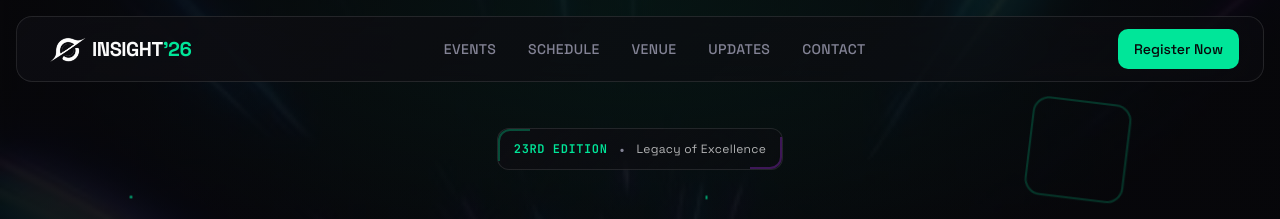
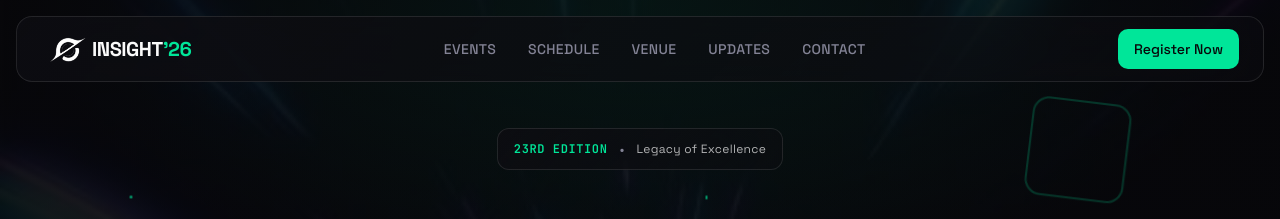
Before and after one commit to FarisPalayi/insight-26, a React (Vite) app: page / in a window 1280 px wide. Shown: the top 219 px of the page. Built offline with nearby package versions, Linux system fonts and the light colour scheme.

Commit message:
chore: simplified hero badge

```diff
--- a/src/components/features/hero/HeroBadge.tsx
+++ b/src/components/features/hero/HeroBadge.tsx
@@ -8,8 +8,6 @@ export const HeroBadge = () => {
       transition={{ duration: 0.8, ease: [0.25, 0.46, 0.45, 0.94] }}
       className="inline-flex items-center gap-2 sm:gap-3 px-3 sm:px-4 py-2 sm:py-2.5 rounded-lg glass-surface mb-6 sm:mb-10 cursor-default relative"
     >
-      <div className="absolute top-0 left-0 w-6 h-6 sm:w-8 sm:h-8 border-l-2 border-t-2 border-primary/30 rounded-tl-lg" />
-      <div className="absolute bottom-0 right-0 w-6 h-6 sm:w-8 sm:h-8 border-r-2 border-b-2 border-accent/30 rounded-br-lg" />
 
       <span className="relative text-[10px] sm:text-xs font-mono text-primary font-semibold tracking-wider">
         23RD EDITION
```
